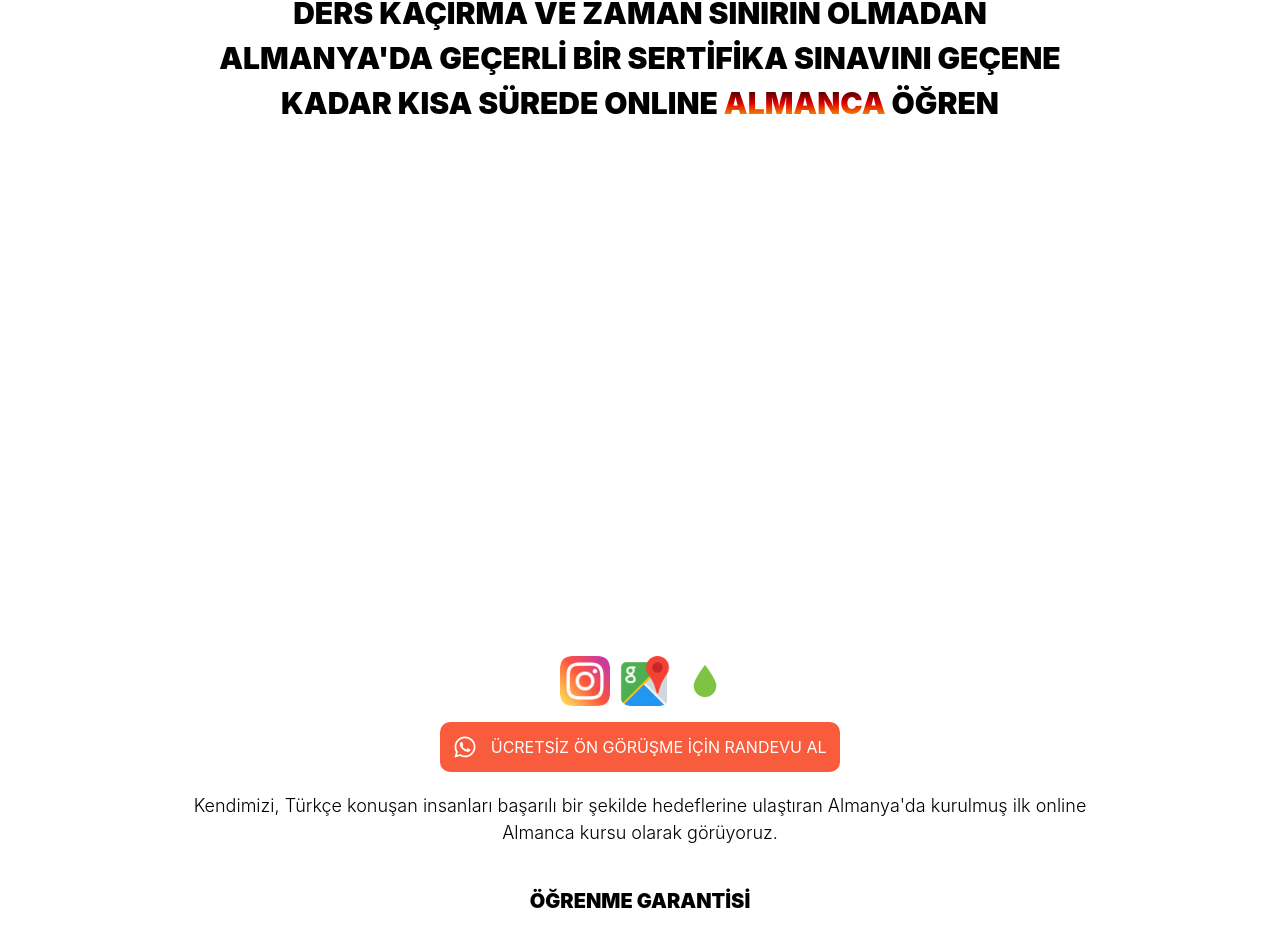
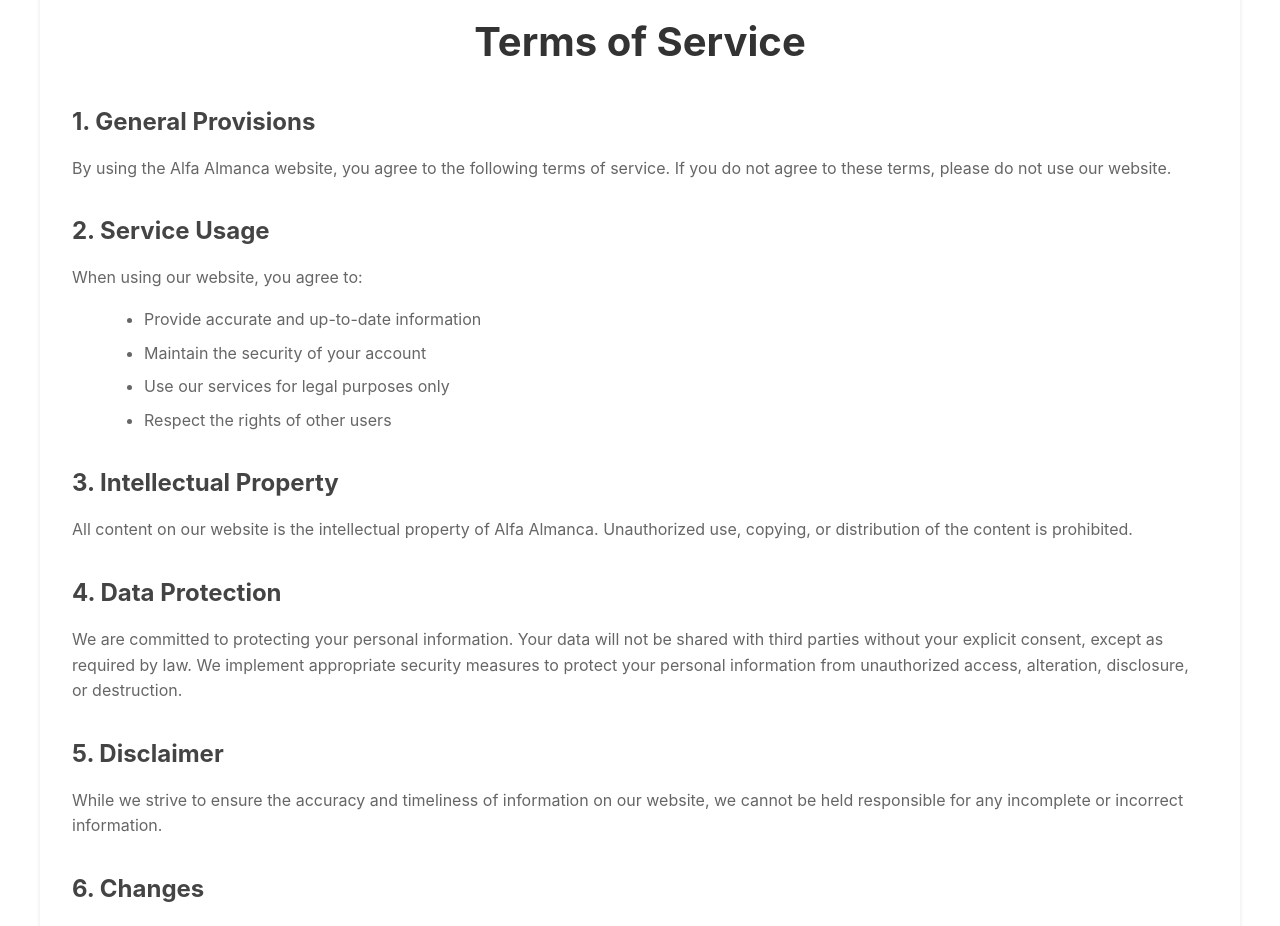
Before and after one commit to sercanbaris/alfa-almanca, a React (Vite) app: page /terms in a window 1280 px wide. Shown: the part 179-1105 px from the top of the page. Built offline with nearby package versions, Linux system fonts and the light colour scheme.

Commit message:
Add Privacy Policy and Terms of Service pages with English content and data sharing policies

```diff
--- a/package.json
+++ b/package.json
@@ -16,6 +16,7 @@
     "react-dom": "^18.3.1",
     "react-icons": "^5.3.0",
     "react-player": "^2.16.0",
+    "react-router-dom": "^7.5.0",
     "react-swipeable": "^7.0.1",
     "react-toggle-dark-mode": "^1.1.1",
     "react-youtube": "^10.1.0",
--- a/src/App.jsx
+++ b/src/App.jsx
@@ -1,4 +1,5 @@
 import "./App.css";
+import { Routes, Route } from "react-router-dom";
 import Header from "./pages/Header";
 import Hero from "./pages/Hero";
 import Feature from "./pages/Feature";
@@ -9,12 +10,12 @@ import Success from "./pages/Success";
 import Exams from "./pages/Exams";
 import ScrollToTopButton from "./pages/ScrollToTopButton";
 import YouTubePlayer from "./pages/YouTubePlayer";
+import Privacy from "./pages/Privacy";
+import Terms from "./pages/Terms";
 
-function App() {
+function HomePage() {
   return (
-    <div>
-      <ScrollToTopButton />
-      <Header />
+    <>
       <Hero />
       <Feature />
       <VideoCall />
@@ -22,6 +23,20 @@ function App() {
       <Success />
       <Exams />
       <YouTubePlayer />
+    </>
+  );
+}
+
+function App() {
+  return (
+    <div>
+      <ScrollToTopButton />
+      <Header />
+      <Routes>
+        <Route path="/" element={<HomePage />} />
+        <Route path="/privacy" element={<Privacy />} />
+        <Route path="/terms" element={<Terms />} />
+      </Routes>
       <Footer />
     </div>
   );
--- /dev/null
+++ b/src/css/privacy.css
@@ -0,0 +1,62 @@
+.privacy-container {
+  max-width: 1200px;
+  margin: 0 auto;
+  padding: 2rem;
+  min-height: 100vh;
+}
+
+.privacy-content {
+  background-color: #ffffff;
+  padding: 2rem;
+  border-radius: 8px;
+  box-shadow: 0 2px 4px rgba(0, 0, 0, 0.1);
+}
+
+.privacy-content h1 {
+  color: #333;
+  margin-bottom: 2rem;
+  text-align: center;
+  font-size: 2.5rem;
+}
+
+.privacy-section {
+  margin-bottom: 2rem;
+}
+
+.privacy-section h2 {
+  color: #444;
+  margin-bottom: 1rem;
+  font-size: 1.5rem;
+}
+
+.privacy-section p {
+  color: #666;
+  line-height: 1.6;
+  margin-bottom: 1rem;
+}
+
+.privacy-section ul {
+  list-style-type: disc;
+  margin-left: 2rem;
+  margin-bottom: 1rem;
+}
+
+.privacy-section li {
+  color: #666;
+  line-height: 1.6;
+  margin-bottom: 0.5rem;
+}
+
+@media (max-width: 768px) {
+  .privacy-container {
+    padding: 1rem;
+  }
+
+  .privacy-content {
+    padding: 1rem;
+  }
+
+  .privacy-content h1 {
+    font-size: 2rem;
+  }
+}
--- /dev/null
+++ b/src/css/terms.css
@@ -0,0 +1,62 @@
+.terms-container {
+  max-width: 1200px;
+  margin: 0 auto;
+  padding: 2rem;
+  min-height: 100vh;
+}
+
+.terms-content {
+  background-color: #ffffff;
+  padding: 2rem;
+  border-radius: 8px;
+  box-shadow: 0 2px 4px rgba(0, 0, 0, 0.1);
+}
+
+.terms-content h1 {
+  color: #333;
+  margin-bottom: 2rem;
+  text-align: center;
+  font-size: 2.5rem;
+}
+
+.terms-section {
+  margin-bottom: 2rem;
+}
+
+.terms-section h2 {
+  color: #444;
+  margin-bottom: 1rem;
+  font-size: 1.5rem;
+}
+
+.terms-section p {
+  color: #666;
+  line-height: 1.6;
+  margin-bottom: 1rem;
+}
+
+.terms-section ul {
+  list-style-type: disc;
+  margin-left: 2rem;
+  margin-bottom: 1rem;
+}
+
+.terms-section li {
+  color: #666;
+  line-height: 1.6;
+  margin-bottom: 0.5rem;
+}
+
+@media (max-width: 768px) {
+  .terms-container {
+    padding: 1rem;
+  }
+
+  .terms-content {
+    padding: 1rem;
+  }
+
+  .terms-content h1 {
+    font-size: 2rem;
+  }
+}
--- a/src/main.jsx
+++ b/src/main.jsx
@@ -1,10 +1,13 @@
 import { StrictMode } from 'react'
 import { createRoot } from 'react-dom/client'
+import { BrowserRouter } from 'react-router-dom'
 import App from './App.jsx'
 import './index.css'
 
 createRoot(document.getElementById('root')).render(
   <StrictMode>
-    <App />
+    <BrowserRouter>
+      <App />
+    </BrowserRouter>
   </StrictMode>,
 )
--- a/src/pages/Footer.jsx
+++ b/src/pages/Footer.jsx
@@ -12,20 +12,14 @@ function Footer() {
             alt="Alfa Almanca Logo"
           />
         </div>
-        {/* <div className="footer-links">
-          <a className="footer-link" href="#">
-            Ana Sayfa
+        <div className="footer-links">
+          <a className="footer-link" href="/privacy">
+            Privacy Policy
           </a>
-          <a className="footer-link" href="#">
-            Hakkımızda
+          <a className="footer-link" href="/terms">
+            Terms of Service
           </a>
-          <a className="footer-link" href="#">
-            Yorumlar
-          </a>
-          <a className="footer-link" href="#">
-            İletişim
-          </a>
-        </div> */}
+        </div>
         <div className="footer-sign">
           © 2024 All rights reserved by Alfa Almanca
         </div>
--- /dev/null
+++ b/src/pages/Privacy.jsx
@@ -0,0 +1,77 @@
+import React from "react";
+import "../css/privacy.css";
+
+function Privacy() {
+  return (
+    <div className="privacy-container">
+      <div className="privacy-content">
+        <h1>Privacy Policy</h1>
+        <div className="privacy-section">
+          <h2>1. Information Collection</h2>
+          <p>
+            At Alfa Almanca, we value your privacy.
+            The information collected when you use our website includes:
+          </p>
+          <ul>
+            <li>Full name</li>
+            <li>Email address</li>
+            <li>Contact information</li>
+            <li>Usage statistics</li>
+          </ul>
+        </div>
+
+        <div className="privacy-section">
+          <h2>2. Use of Information</h2>
+          <p>
+            The collected information is used for the following purposes:
+          </p>
+          <ul>
+            <li>To provide and improve our services</li>
+            <li>To communicate with our users</li>
+            <li>To fulfill our legal obligations</li>
+            <li>To ensure security</li>
+          </ul>
+        </div>
+
+        <div className="privacy-section">
+          <h2>3. Information Security</h2>
+          <p>
+            The security of your personal data is important to us.
+            We take appropriate technical and organizational measures to protect your data.
+          </p>
+        </div>
+
+        <div className="privacy-section">
+          <h2>4. Third-Party Data Sharing</h2>
+          <p>
+            We do not share your personal information with third parties. Your data is kept strictly confidential
+            and is only used internally to provide you with our services. We do not sell, trade, or otherwise
+            transfer your personally identifiable information to outside parties.
+          </p>
+          <p>
+            This does not include trusted third parties who assist us in operating our website, conducting our business,
+            or servicing you, so long as those parties agree to keep this information confidential and use it only for
+            the specific purposes we have authorized.
+          </p>
+        </div>
+
+        <div className="privacy-section">
+          <h2>5. Cookies</h2>
+          <p>
+            Our website uses cookies to enhance the user experience.
+            You can manage your cookie preferences through your browser settings.
+          </p>
+        </div>
+
+        <div className="privacy-section">
+          <h2>6. Contact</h2>
+          <p>
+            If you have any questions about our privacy policy, please contact us.
+          </p>
+        </div>
+      </div>
+    </div>
+  );
+}
+
+export default Privacy;
--- /dev/null
+++ b/src/pages/Terms.jsx
@@ -0,0 +1,67 @@
+import React from "react";
+import "../css/terms.css";
+
+function Terms() {
+  return (
+    <div className="terms-container">
+      <div className="terms-content">
+        <h1>Terms of Service</h1>
+        <div className="terms-section">
+          <h2>1. General Provisions</h2>
+          <p>
+            By using the Alfa Almanca website, you agree to the following terms of service.
+            If you do not agree to these terms, please do not use our website.
+          </p>
+        </div>
+
+        <div className="terms-section">
+          <h2>2. Service Usage</h2>
+          <p>
+            When using our website, you agree to:
+          </p>
+          <ul>
+            <li>Provide accurate and up-to-date information</li>
+            <li>Maintain the security of your account</li>
+            <li>Use our services for legal purposes only</li>
+            <li>Respect the rights of other users</li>
+          </ul>
+        </div>
+
+        <div className="terms-section">
+          <h2>3. Intellectual Property</h2>
+          <p>
+            All content on our website is the intellectual property of Alfa Almanca.
+            Unauthorized use, copying, or distribution of the content is prohibited.
+          </p>
+        </div>
+
+        <div className="terms-section">
+          <h2>4. Data Protection</h2>
+          <p>
+            We are committed to protecting your personal information. Your data will not be shared with third parties
+            without your explicit consent, except as required by law. We implement appropriate security measures to
+            protect your personal information from unauthorized access, alteration, disclosure, or destruction.
+          </p>
+        </div>
+
+        <div className="terms-section">
+          <h2>5. Disclaimer</h2>
+          <p>
+            While we strive to ensure the accuracy and timeliness of information on our website,
+            we cannot be held responsible for any incomplete or incorrect information.
+          </p>
+        </div>
+
+        <div className="terms-section">
+          <h2>6. Changes</h2>
+          <p>
+            We reserve the right to modify these terms of service at any time.
+            Changes will take effect immediately upon publication on our website.
+          </p>
+        </div>
+      </div>
+    </div>
+  );
+}
+
+export default Terms;
```
Also changed, not shown: 1 other file (tests, documents, lock files or other folders).
